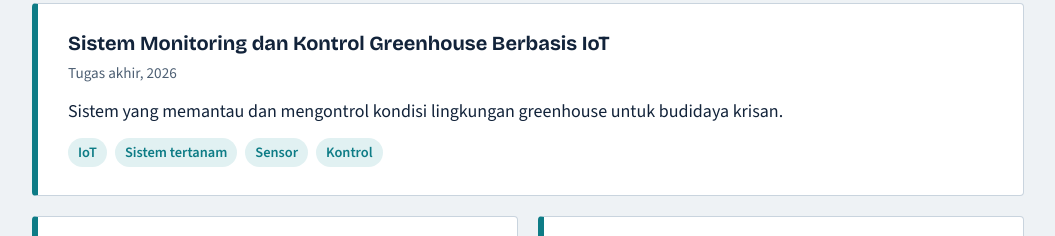
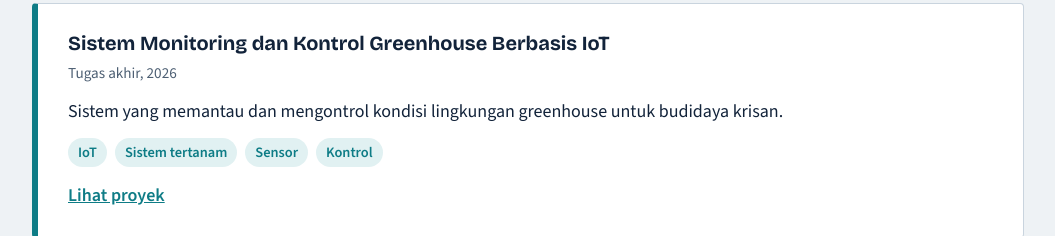
Before and after one commit to elvapuspita/portfolio, a plain HTML site: page index.html in a window 1280 px wide. Shown: the part 3381-3617 px from the top of the page, without its empty margins (112-1167 px from the left). Drawn offline with nearby package versions, Linux system fonts and the light colour scheme.

Commit message:
Update index.html

```diff
--- a/index.html
+++ b/index.html
@@ -265,6 +265,7 @@ footer{background:var(--ink);color:#b9c8d8;padding:24px 0;font-size:.95rem}
         <p class="meta">Tugas akhir, 2026</p>
         <p>Sistem yang memantau dan mengontrol kondisi lingkungan greenhouse untuk budidaya krisan.</p>
         <ul class="tags"><li>IoT</li><li>Sistem tertanam</li><li>Sensor</li><li>Kontrol</li></ul>
+        <a class="link" href="https://jurnal.polines.ac.id/index.php/jaict/article/view/7280/110195" target="_blank" rel="noopener">Lihat proyek</a>
       </article>
       <article class="card">
         <figure class="shot"><img src="images/smart-health-monitor.jpg" alt="Alat Smart Health Monitoring dengan sensor detak jantung, sensor suhu, dan layar LCD" loading="lazy"></figure>
```
